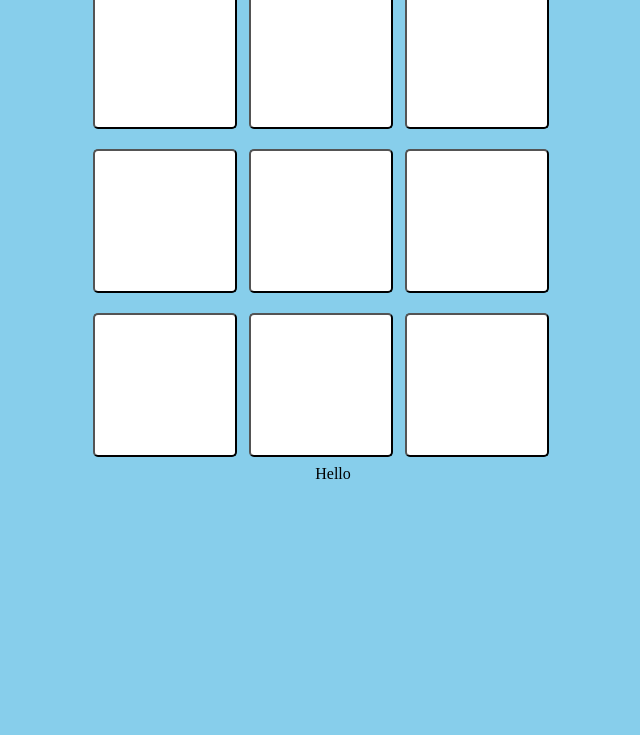
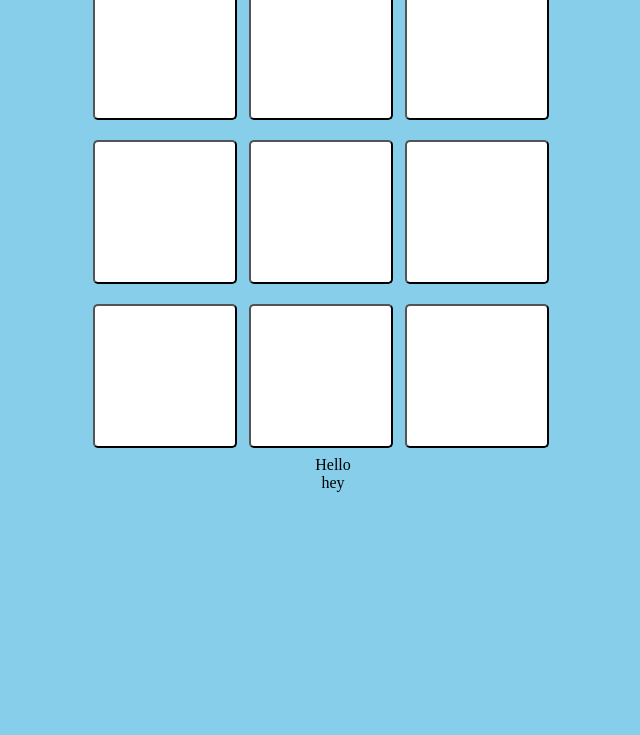
Before and after one commit to 19wh1a1211/19wh1a1211, a plain HTML site: page index.html in a window 1280 px wide. Shown: the part 65-800 px from the top of the page, without its empty margins (307-947 px from the left). Drawn offline with Linux system fonts and the light colour scheme.

Commit message:
changes in html

```diff
--- a/index.html
+++ b/index.html
@@ -22,6 +22,7 @@
           <button class="box"></button>
         </div>
         <div>Hello</div>
+        <div>hey</div>
       </div>
     </main>
     <script src="index.js"></script>
```
